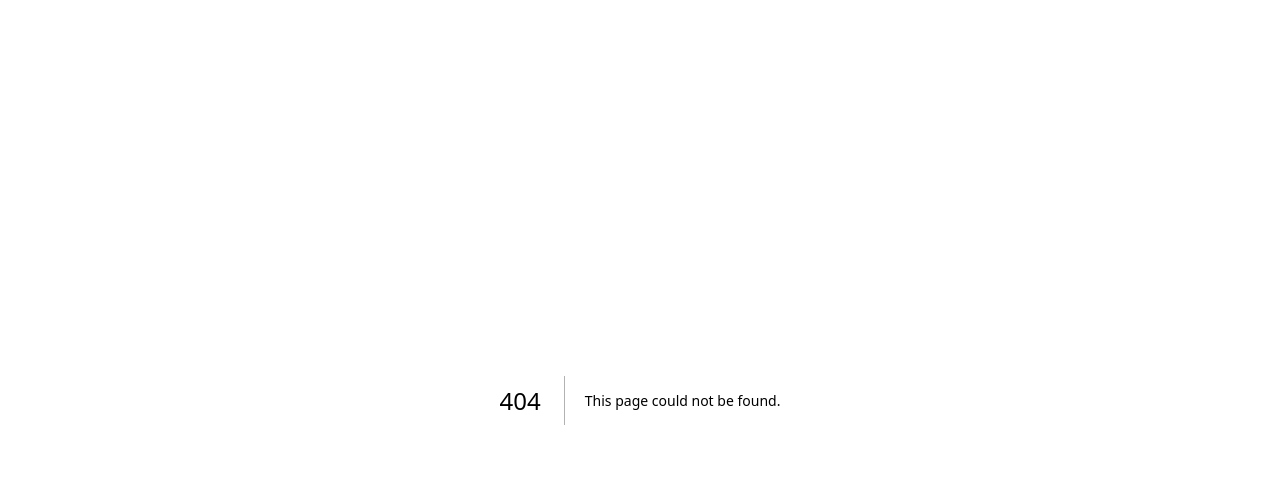
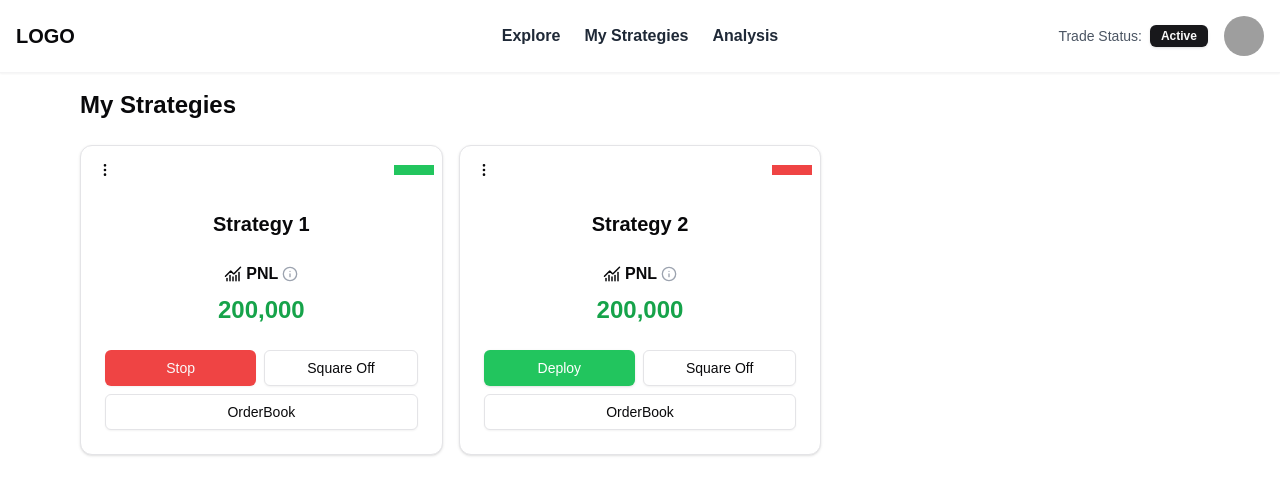
Before and after one commit to ankitpanchaal/maticalgos-client, a Next.js app: page /dashboard/my-strategies in a window 1280 px wide. Before the commit this address had no page. Shown: the top 494 px of the page. Built offline with nearby package versions, Linux system fonts and the light colour scheme; grey boxes are pictures that could not be loaded.

Commit message:
add:strategy page

```diff
--- a/app/dashboard/_components/Navbar.tsx
+++ b/app/dashboard/_components/Navbar.tsx
@@ -41,7 +41,7 @@ export default Navbar;
 
 const Menu = ({ label, href }: { label: string; href: string }) => {
   return (
-    <Link href={`dashboard${href}`} passHref>
+    <Link href={`/dashboard${href}`} passHref>
       <span className="font-semibold inline-flex items-center relative group text-gray-800 hover:text-gray-90">
         {label}
         {/* <ArrowRight
--- a/app/dashboard/explore/_components/StrategyExplorer.tsx
+++ b/app/dashboard/explore/_components/StrategyExplorer.tsx
@@ -1,4 +1,4 @@
-'use client';
+"use client";
 import React, { useState } from "react";
 import {
   Table,
@@ -13,7 +13,9 @@ import { ChevronDown, ChevronUp } from "lucide-react";
 import { StrategyExplorerProps, Strategy } from "../types";
 
 const StrategyExplorer: React.FC<StrategyExplorerProps> = ({ strategies }) => {
-  const [subscribedStrategies, setSubscribedStrategies] = useState<Set<string>>(new Set());
+  const [subscribedStrategies, setSubscribedStrategies] = useState<Set<string>>(
+    new Set()
+  );
   const [expandedStrategy, setExpandedStrategy] = useState<string | null>(null);
 
   const handleSubscribe = (strategyId: string) => {
@@ -50,15 +52,23 @@ const StrategyExplorer: React.FC<StrategyExplorerProps> = ({ strategies }) => {
               <TableRow>
                 <TableCell className="font-medium">{strategy.name}</TableCell>
                 <TableCell className="text-center">{strategy.type}</TableCell>
-                <TableCell className="text-center">{strategy.marginRequired.toLocaleString()}</TableCell>
+                <TableCell className="text-center">
+                  {strategy.marginRequired.toLocaleString()}
+                </TableCell>
                 <TableCell>
                   <div className="flex justify-end items-center space-x-2">
                     <Button
                       onClick={() => handleSubscribe(strategy.id)}
-                      variant={subscribedStrategies.has(strategy.id) ? "outline" : "default"}
-                      size="sm"
+                      className={`font-semibold ${
+                        subscribedStrategies.has(strategy.id)
+                          ? "border-red-500 text-red-500"
+                          : "border-green-500 text-green-500"
+                      }`}
+                      variant="outline"
                     >
-                      {subscribedStrategies.has(strategy.id) ? "Unsubscribe" : "Subscribe"}
+                      {subscribedStrategies.has(strategy.id)
+                        ? "Unsubscribe"
+                        : "Subscribe"}
                     </Button>
                     <Button
                       onClick={() => toggleAccordion(strategy.id)}
@@ -78,7 +88,9 @@ const StrategyExplorer: React.FC<StrategyExplorerProps> = ({ strategies }) => {
                 <TableCell colSpan={4} className="p-0">
                   <div
                     className={`overflow-hidden transition-all duration-500 ease-in-out ${
-                      expandedStrategy === strategy.id ? 'max-h-96 opacity-100' : 'max-h-0 opacity-0'
+                      expandedStrategy === strategy.id
+                        ? "max-h-96 opacity-100"
+                        : "max-h-0 opacity-0"
                     }`}
                   >
                     <div className="p-4 bg-gray-100 rounded-md shadow-sm mt-2">
--- a/app/dashboard/explore/page.tsx
+++ b/app/dashboard/explore/page.tsx
@@ -1,25 +1,29 @@
-import StrategyExplorer from './_components/StrategyExplorer';
+import StrategyExplorer from "./_components/StrategyExplorer";
 
 const strategies = [
   {
-    id: '1',
-    name: 'Strategy 1',
-    type: 'Intraday',
+    id: "1",
+    name: "Strategy 1",
+    type: "Intraday",
     marginRequired: 100000,
-    description: 'Lorem ipsum dolor sit amet, consectetur adipiscing elit...'
-  },{
-    id:"2",
-    name:"Strategy 2",
-    type:"Swing",
-    marginRequired:200000,
-    description: "lorem ipsum dolor sit amet, consectetur adipiscing elit. lorem ipsum dolor sit amet, consectetur adipiscing elit. lorem ipsum dolor sit amet, consectetur adipiscing elit. "
-  }
+    description: "Lorem ipsum dolor sit amet, consectetur adipiscing elit...",
+  },
+  {
+    id: "2",
+    name: "Strategy 2",
+    type: "Swing",
+    marginRequired: 200000,
+    description:
+      "lorem ipsum dolor sit amet, consectetur adipiscing elit. lorem ipsum dolor sit amet, consectetur adipiscing elit. lorem ipsum dolor sit amet, consectetur adipiscing elit. ",
+  },
 ];
 
 const ExplorePage = () => {
-  return <div className="container max-w-6xl mx-auto p-4">
-    <StrategyExplorer strategies={strategies} />
-  </div>
+  return (
+    <div className="container max-w-6xl mx-auto p-4">
+      <StrategyExplorer strategies={strategies} />
+    </div>
+  );
 };
 
 export default ExplorePage;
--- /dev/null
+++ b/app/dashboard/my-strategies/_components/StrategyCard.tsx
@@ -0,0 +1,98 @@
+import React from "react";
+import {
+  Card,
+  CardContent,
+  CardFooter,
+  CardHeader,
+} from "@/components/ui/card";
+import { Button } from "@/components/ui/button";
+import {
+  Tooltip,
+  TooltipContent,
+  TooltipProvider,
+  TooltipTrigger,
+} from "@/components/ui/tooltip";
+import {
+  DropdownMenu,
+  DropdownMenuContent,
+  DropdownMenuItem,
+  DropdownMenuTrigger,
+} from "@/components/ui/dropdown-menu";
+import { ChartNoAxesCombined, InfoIcon, MoreVertical } from "lucide-react";
+import { IStrategy } from "../types";
+
+const StrategyCard: React.FC<{ strategy: IStrategy }> = ({ strategy }) => {
+  const isActive = strategy.status === "active";
+
+  return (
+    <Card className="w-full">
+      <div className="flex items-center space-x-2 px-2 pt-2 justify-between">
+        <DropdownMenu>
+          <DropdownMenuTrigger asChild>
+            <Button variant="ghost" className="h-8 w-8 p-0">
+              <MoreVertical className="h-4 w-4" />
+            </Button>
+          </DropdownMenuTrigger>
+          <DropdownMenuContent align="end">
+            <DropdownMenuItem>Edit</DropdownMenuItem>
+            <DropdownMenuItem>Duplicate</DropdownMenuItem>
+            <DropdownMenuItem>Delete</DropdownMenuItem>
+          </DropdownMenuContent>
+        </DropdownMenu>
+
+        {isActive ? (
+          <div className="w-10 h-2.5 bg-green-500" />
+        ) : (
+          <div className="w-10 h-2.5 bg-red-500" />
+        )}
+      </div>
+      <CardHeader>
+        <h3 className="text-xl text-center font-semibold ">{strategy.name}</h3>
+      </CardHeader>
+      <CardContent>
+        <div className="flex items-center space-x-1 justify-center">
+        <ChartNoAxesCombined size={18} />
+          <span className="font-semibold">PNL</span>
+          <TooltipProvider>
+            <Tooltip>
+              <TooltipTrigger asChild>
+                <InfoIcon className="w-4 h-4 text-gray-400 cursor-help" />
+              </TooltipTrigger>
+              <TooltipContent>
+                <p>Profit and Loss</p>
+              </TooltipContent>
+            </Tooltip>
+          </TooltipProvider>
+        </div>
+        <p
+          className={`text-2xl font-bold text-center mt-2 ${
+            strategy.pnl >= 0 ? "text-green-600" : "text-red-600"
+          }`}
+        >
+          {strategy.pnl.toLocaleString()}
+        </p>
+      </CardContent>
+      <CardFooter className="flex flex-col space-y-2">
+        <div className="flex w-full space-x-2">
+          <Button
+            className="flex-1"
+            variant={isActive ? "destructive" : "default"}
+            style={
+              !isActive ? { backgroundColor: "#22c55e", color: "white" } : {}
+            }
+          >
+            {isActive ? "Stop" : "Deploy"}
+          </Button>
+          <Button className="flex-1" variant="outline">
+            Square Off
+          </Button>
+        </div>
+        <Button className="w-full" variant="outline">
+          OrderBook
+        </Button>
+      </CardFooter>
+    </Card>
+  );
+};
+
+export default StrategyCard;
--- /dev/null
+++ b/app/dashboard/my-strategies/page.tsx
@@ -0,0 +1,24 @@
+import React from "react";
+import StrategyCard from "./_components/StrategyCard";
+import { IStrategy } from "./types";
+
+const page = () => {
+  return (
+    <div className="container max-w-6xl mx-auto p-4">
+      <h1 className="text-2xl font-bold mb-6">My Strategies</h1>
+
+      <div className="grid md:grid-cols-3 gap-4">
+        {dummyStrategies.map((strategy) => (
+          <StrategyCard key={strategy.id} strategy={strategy} />
+        ))}
+      </div>
+    </div>
+  );
+};
+
+export default page;
+
+const dummyStrategies: IStrategy[] = [
+  { id: "1", name: "Strategy 1", pnl: 200000, status: "active" },
+  { id: "2", name: "Strategy 2", pnl: 200000, status: "inactive" },
+];
--- /dev/null
+++ b/app/dashboard/my-strategies/types.ts
@@ -0,0 +1,6 @@
+export interface IStrategy {
+  id: string;
+  name: string;
+  pnl: number;
+  status: "active" | "inactive";
+}
```
